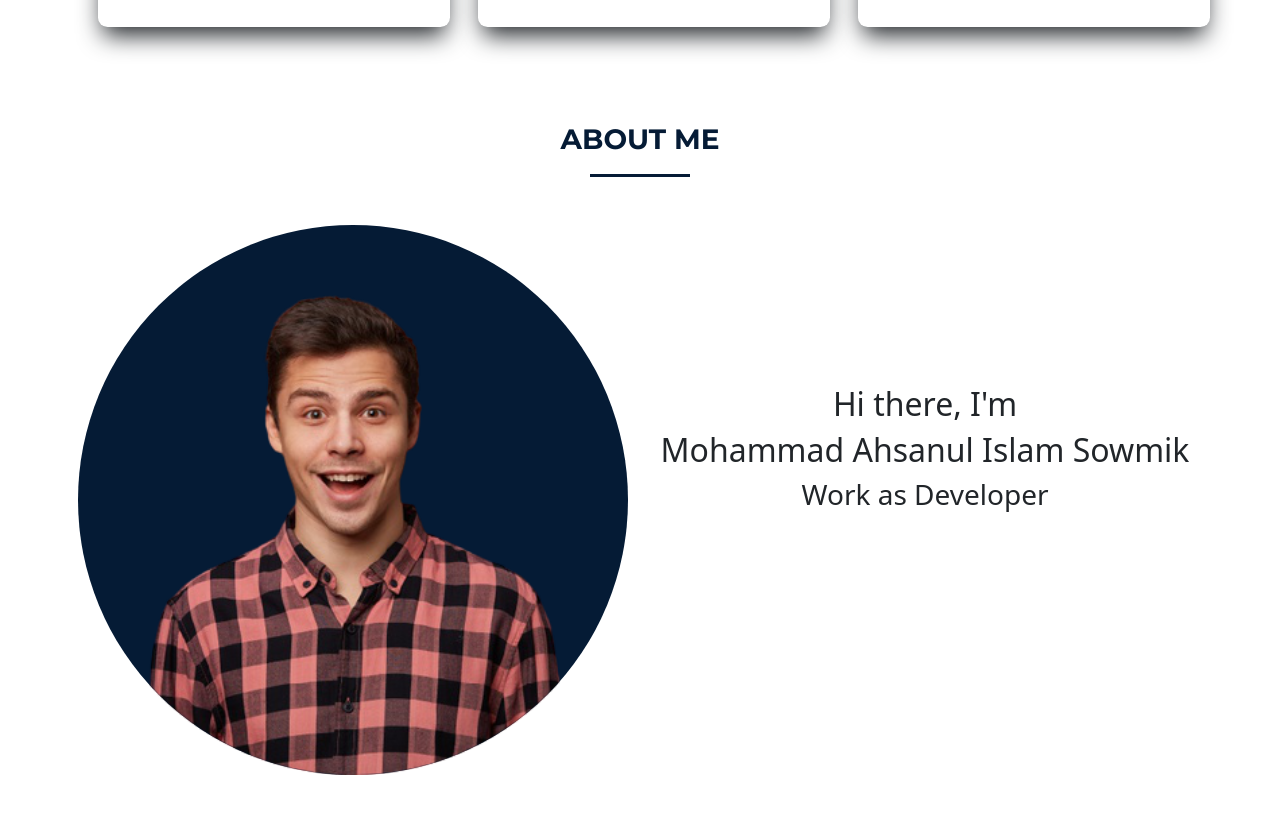
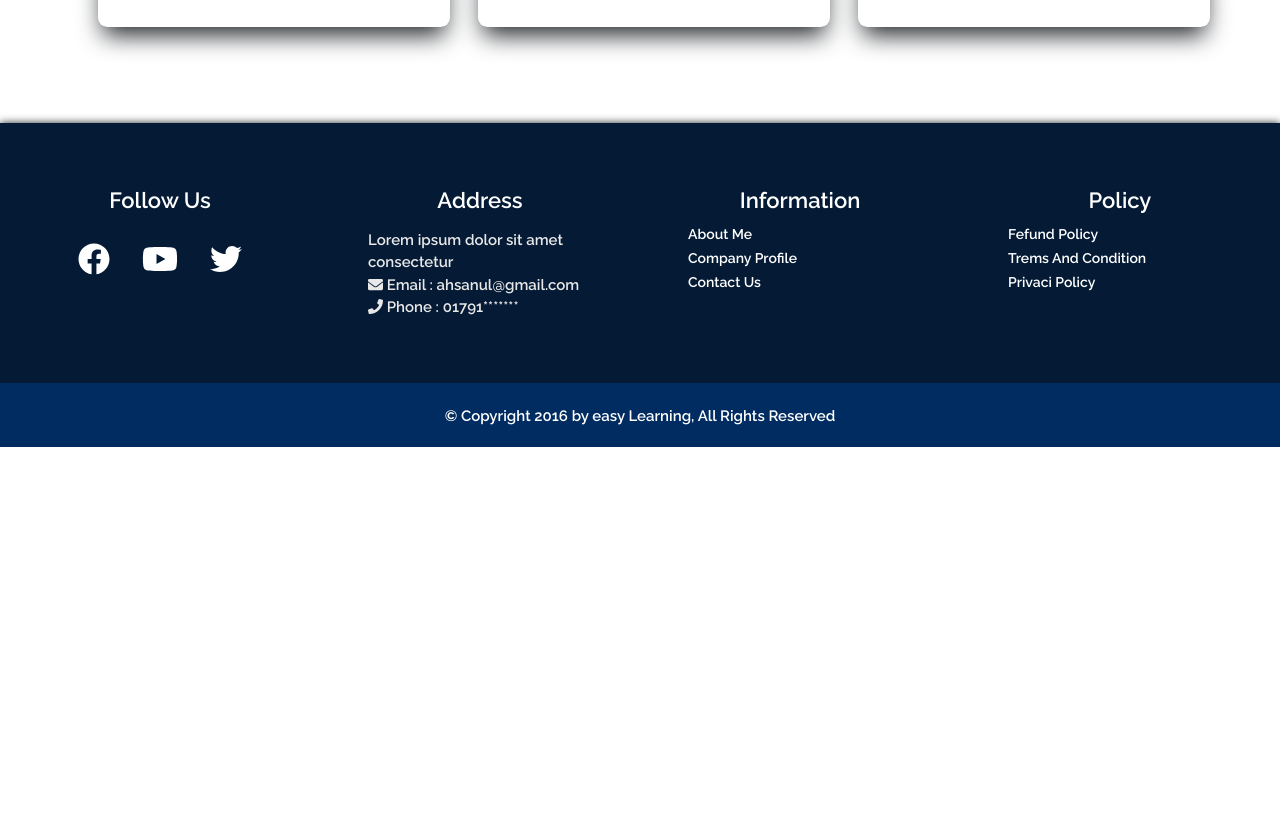
Before and after one commit to ahsanulSowmik/elearning, a React (Create React App) app: page / in a window 1280 px wide. Shown: the part 4800-5613 px from the top of the page. After the commit the page ends 5247 px from the top, so only its background shows below. Built offline with nearby package versions, Linux system fonts and the light colour scheme; grey boxes are pictures that could not be loaded; a web font is replaced by a local one.

Commit message:
#Added footer.

```diff
--- a/package.json
+++ b/package.json
@@ -4,6 +4,7 @@
   "private": true,
   "dependencies": {
     "@fortawesome/fontawesome-svg-core": "^1.2.36",
+    "@fortawesome/free-brands-svg-icons": "^5.15.4",
     "@fortawesome/free-solid-svg-icons": "^5.15.4",
     "@fortawesome/react-fontawesome": "^0.1.16",
     "@testing-library/jest-dom": "^5.15.0",
--- a/src/App.js
+++ b/src/App.js
@@ -9,7 +9,8 @@ import TopBanner from './components/TopBanner/TopBanner';
 import TopNavigation from './components/TopNavigation/TopNavigation';
 import Vedios from './components/Vedios/Vedios';
 import ClientReview from './components/ClientReview/ClientReview.jsx';
-import AboutMe from './components/AboutMe/AboutMe';
+// import AboutMe from './components/AboutMe/AboutMe';
+import Footer from './components/Footer/Footer';
 function App() {
   return (
     <div>
@@ -23,7 +24,8 @@ function App() {
       <Vedios/>
       <ClientReview/>
       <Services />
-      <AboutMe/>
+      <Footer />
+
 
     </div>
   );
--- a/src/assest/css/custom.css
+++ b/src/assest/css/custom.css
@@ -320,3 +320,76 @@
     font-weight: 600;
     font-size: 28px;
 }
+
+.footerSection{
+    margin-top: 5rem;
+    box-shadow: 0 0 8px 0;
+    background-color: #051b35;
+}
+.footerName{
+    color: #ffffff;
+    margin-top: 1rem;
+    font-family: 'Raleway',sans-serif;
+    font-size: 22px;
+    font-weight: 600;
+}
+
+.social-container{
+    margin-top: 30px;
+}
+a.social{
+    margin: 0 1rem;
+    transition: transform 250ms;
+    display: inline-block;
+}
+a.social:hover{
+    transform: translateY(-2px);
+}
+a.facebook{
+    color: #ffffff;
+}
+a.youtube{
+    color: #ffffff;
+}
+a.twitter{
+    color: #ffffff;
+}
+.footerDescription{
+    color: #e9e8e8;
+    margin-top: 1rem;
+    font-family: 'Raleway',sans-serif;
+    font-size: 15px;
+    font-weight: 600;
+
+}
+
+.footerLink{
+    text-decoration: none;
+    font-family: 'Raleway',sans-serif;
+    font-size: 14px;
+    font-weight: 600;
+    color: #ffffff;
+
+}
+.footerLink:hover{
+    text-decoration: none;
+    color: #ffd900;
+
+}
+.copyrightSection{
+    padding: 20px 20px 20px 20px;
+    background-color: #002c61;
+}
+.copyrightlink{
+    text-decoration: none;
+    color: #ffffff;
+    font-family: 'Raleway',sans-serif;
+    font-size: 15px;
+    font-weight: 600;
+
+}
+.copyrightlink:hover{
+    text-decoration: none;
+    color: #ffffff;
+
+}
--- a/src/components/AboutMe/AboutMe.jsx
+++ b/src/components/AboutMe/AboutMe.jsx
@@ -29,9 +29,6 @@ class AboutMe extends Component {
                         </Col>
 
 
-
-
-
                         <Col lg={6} md={6} sm={12}>
                             <div className="aboutMeBody">
                                 <h2>Hi there, I'm</h2>
--- /dev/null
+++ b/src/components/Footer/Footer.jsx
@@ -0,0 +1,72 @@
+import { FontAwesomeIcon } from '@fortawesome/react-fontawesome'
+import React, { Component, Fragment } from 'react'
+import { Col, Row, Container } from 'react-bootstrap'
+import { faFacebook } from '@fortawesome/free-brands-svg-icons'
+import { faYoutube } from '@fortawesome/free-brands-svg-icons'
+import { faTwitter } from '@fortawesome/free-brands-svg-icons'
+
+import { faEnvelope } from '@fortawesome/free-solid-svg-icons'
+import { faPhone } from '@fortawesome/free-solid-svg-icons'
+
+class Footer extends Component {
+    render() {
+        return (
+            <Fragment>
+                <Container fluid={true} className="footerSection">
+                    <Row>
+                        <Col lg="3" md={6} sm={12} className="p-5 text-center">
+                            <h2 className="footerName text-center">Follow Us </h2>
+
+                            <div className="social-container">
+                                <a className="facebook social" href="#">
+                                    <FontAwesomeIcon icon={faFacebook} size="2x" />
+                                </a>
+                                <a href="#" className="youtube social">
+                                    <FontAwesomeIcon icon={faYoutube} size="2x" />
+                                </a>
+                                <a href="#" className="twitter social">
+                                    <FontAwesomeIcon icon={faTwitter} size="2x" />
+                                </a>
+                            </div>
+
+
+                        </Col>
+
+
+
+                        <Col lg="3" md={6} sm={12} className="p-5 text-justify">
+                            <h2 className="footerName text-center">Address </h2>
+                            <p className="footerDescription">
+                                Lorem ipsum dolor sit amet consectetur<br></br>
+                                <FontAwesomeIcon icon={faEnvelope} /> Email : ahsanul@gmail.com<br></br>
+                                <FontAwesomeIcon icon={faPhone} /> Phone : 01791*******<br></br>
+                            </p>
+                        </Col>
+
+
+                        <Col lg="3" md={6} sm={12} className="p-5 text-justify">
+                            <h2 className="footerName text-center">Information </h2>
+                            <a className="footerLink" href="#">About Me </a> <br></br>
+                            <a className="footerLink" href="#">Company Profile </a> <br></br>
+                            <a className="footerLink" href="#">Contact Us  </a> <br></br>
+                        </Col>
+
+                        <Col lg="3" md={6} sm={12} className="p-5 text-justify">
+                            <h2 className="footerName text-center">Policy  </h2>
+                            <a className="footerLink" href="#">Fefund Policy  </a> <br></br>
+                            <a className="footerLink" href="#">Trems And Condition  </a> <br></br>
+                            <a className="footerLink" href="#">Privaci Policy   </a> <br></br>
+                        </Col>
+                    </Row>
+                </Container>
+                <Container fluid={true} className="text-center copyrightSection">
+                    <a className="copyrightlink" href="#">© Copyright 2016 by easy Learning, All Rights Reserved</a>
+                </Container>
+
+
+            </Fragment>
+        )
+    }
+}
+
+export default Footer
```
Also changed, not shown: 1 other file (tests, documents, lock files or other folders).
